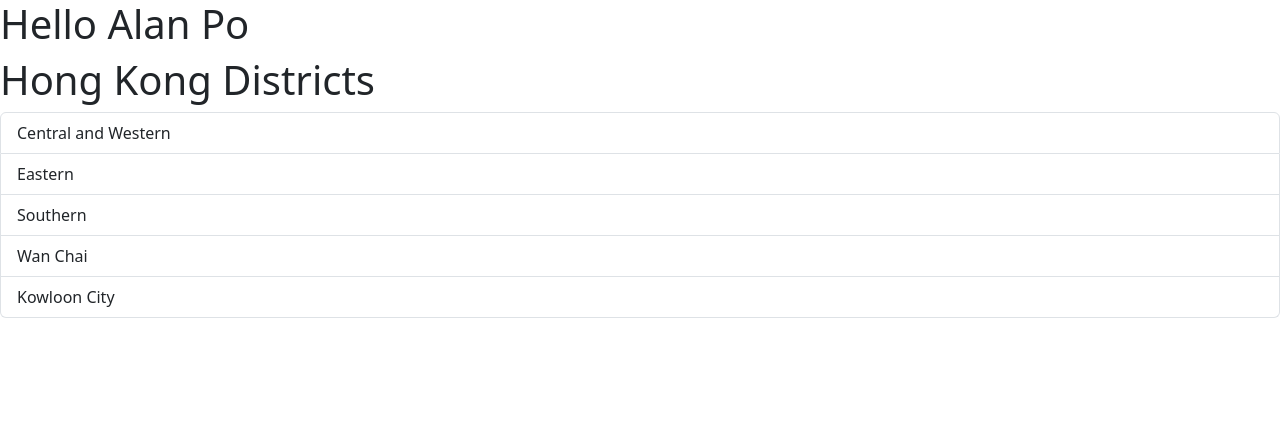
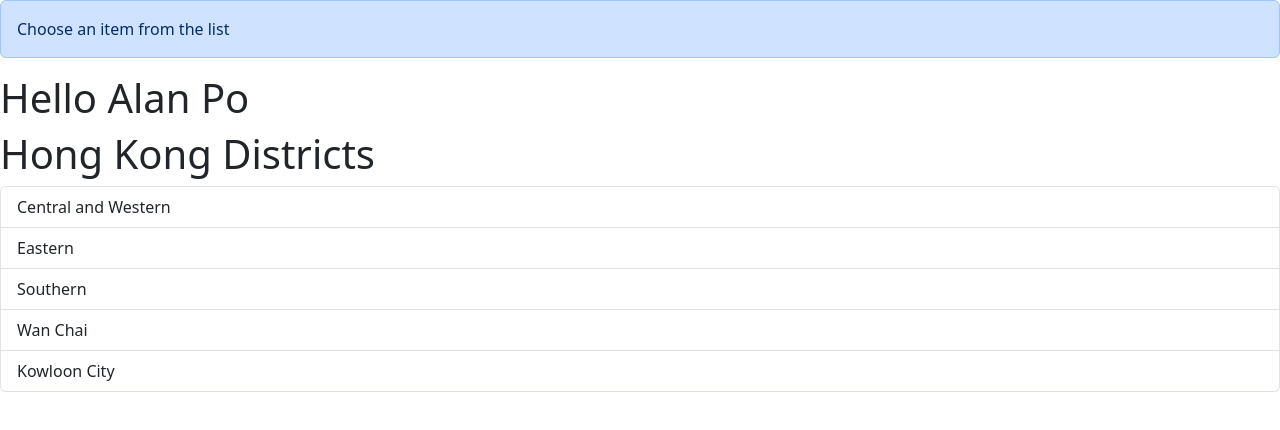
Before and after one commit to alanpolun/reactHelloWorld, a React (Vite) app: page / in a window 1280 px wide. Shown: the top 430 px of the page. Built offline with nearby package versions, Linux system fonts and the light colour scheme.

Commit message:
SelectedItem Event

```diff
--- /dev/null
+++ b/components/AlertMessage.jsx
@@ -0,0 +1,12 @@
+import React from 'react';
+import 'bootstrap/dist/css/bootstrap.min.css';
+
+function AlertMessage({ children, variant = 'primary' }) {
+    return (
+        <div className={`alert alert-${variant}`} role="alert">
+            {children}
+        </div>
+    );
+}
+
+export default AlertMessage;
--- a/src/App.jsx
+++ b/src/App.jsx
@@ -1,14 +1,26 @@
+import { useState } from 'react';
 import './App.css'
 import ListGroup from '../components/ListGroup'
 import Message from '../components/Message'
+import AlertMessage from '../components/AlertMessage';
 
 function App() {
+  const [selectedItem, setSelectedItem] = useState(null);
+
+  const handleItemClick = (item) => {
+    setSelectedItem(item);
+  };
+
   return (
     <>
+      <AlertMessage>
+        {selectedItem ? `Selected item: ${selectedItem}` : 'Choose an item from the list'}
+      </AlertMessage>
       <Message sayTo={"Alan Po"} />
       <ListGroup
         heading="Hong Kong Districts"
         items={["Central and Western", "Eastern", "Southern", "Wan Chai", "Kowloon City"]}
+        onItemClick={handleItemClick}
       />
     </>
   )
```
